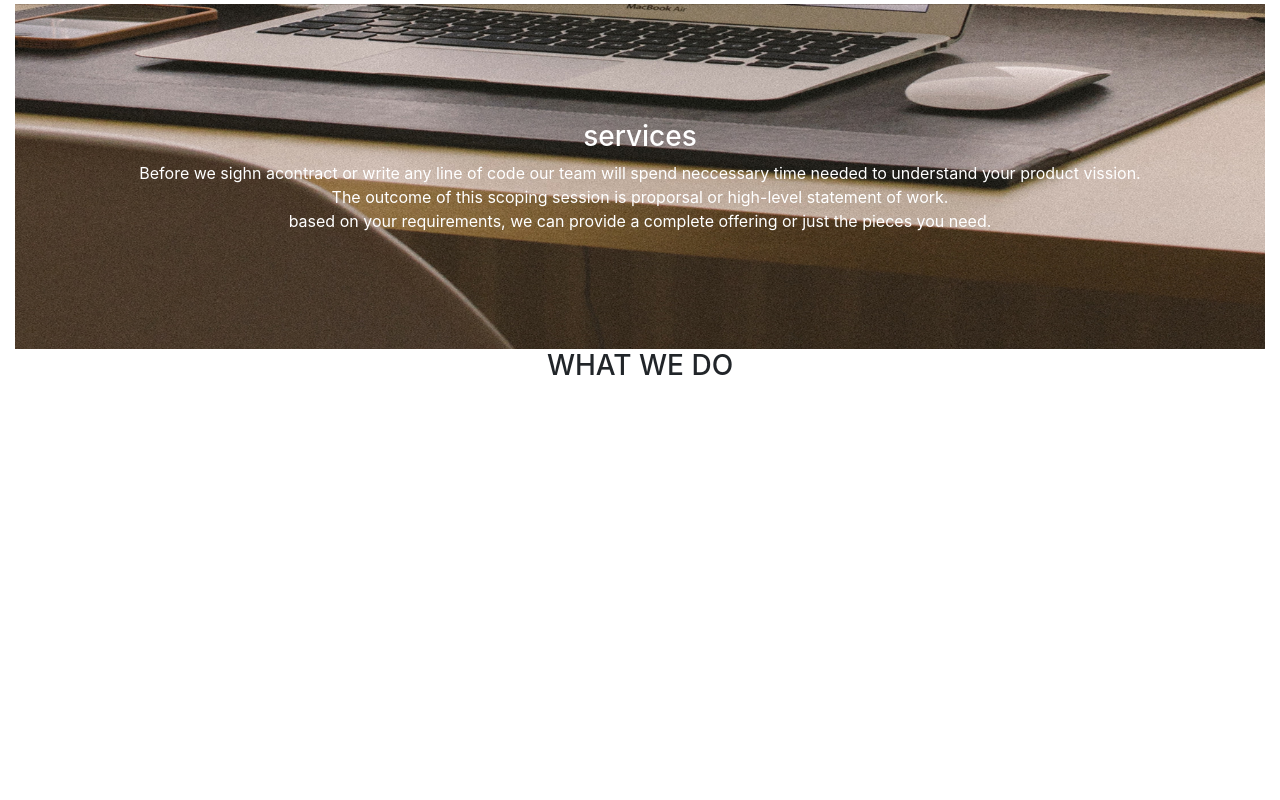
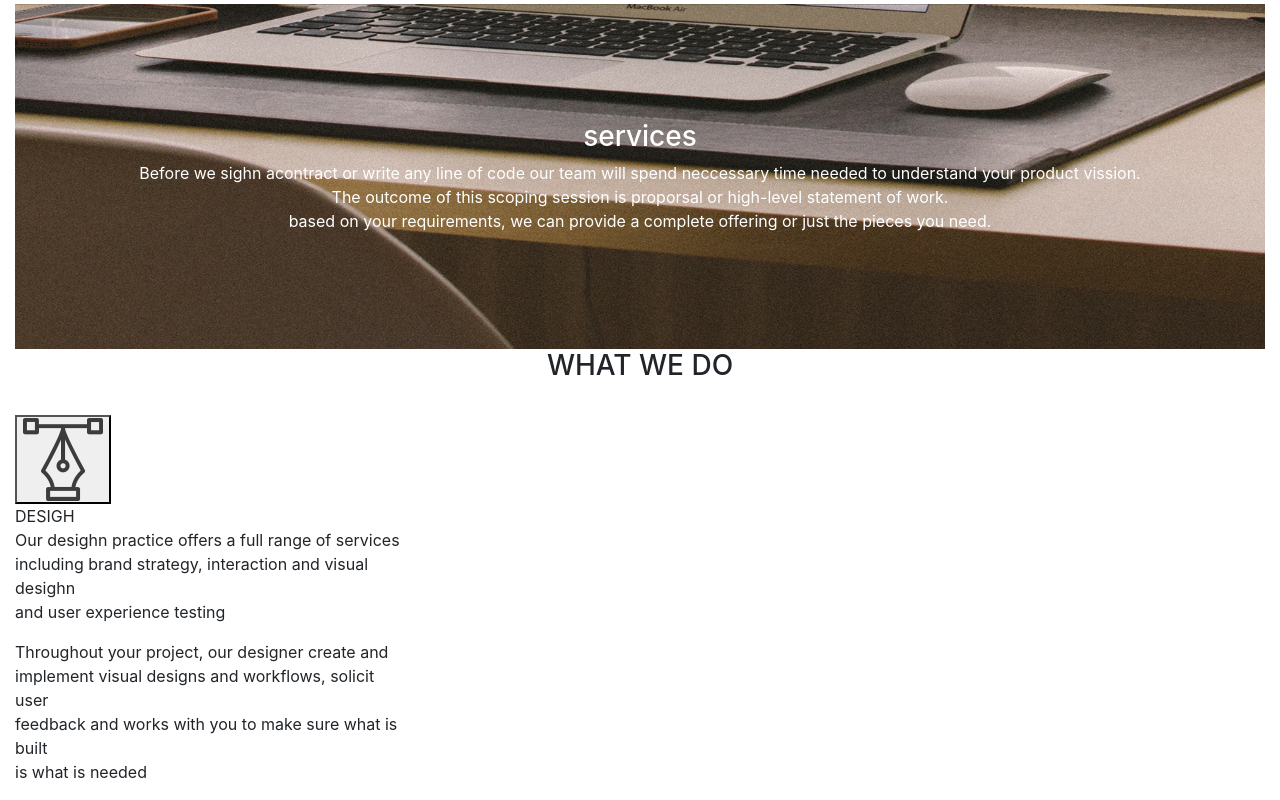
Before and after one commit to sylvestus/delani_studios, a plain HTML site: page index.html in a window 1280 px wide. Shown: the part 1009-1809 px from the top of the page. Before the commit the page ends 1424 px from the top, so only its background shows below. Drawn offline with nearby package versions, Linux system fonts and the light colour scheme.

Commit message:
add first service column

```diff
--- a/index.html
+++ b/index.html
@@ -56,6 +56,24 @@
                 </span><br>
             </center>
         </div>
+        <div class="row">
+
+            <div class="col-md-4">
+                <button id="design"> <img src="images/design_icon.png" alt=""></button><br>
+                DESIGH <br>
+
+                <span id="design_txt">
+                    <p>Our desighn practice offers a full range of services <br>
+                        including brand strategy, interaction and visual desighn <br>
+                        and user experience testing </p>
+                    <p>
+                        Throughout your project, our designer create and <br>
+                        implement visual designs and workflows, solicit user <br>
+                        feedback and works with you to make sure what is built <br>
+                        is what is needed
+                    </p>
+                </span>
+            </div>
     </div>
 
 
```
